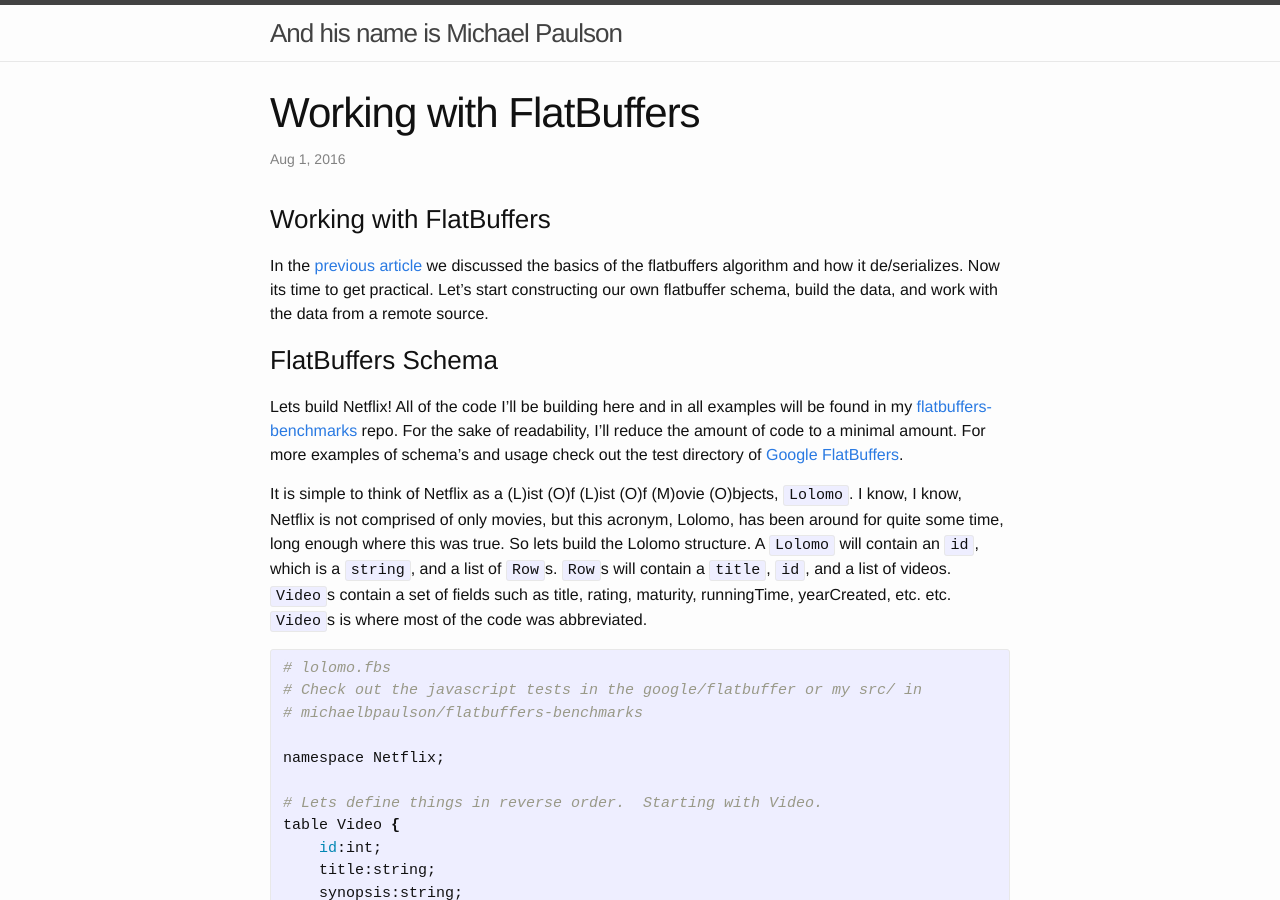
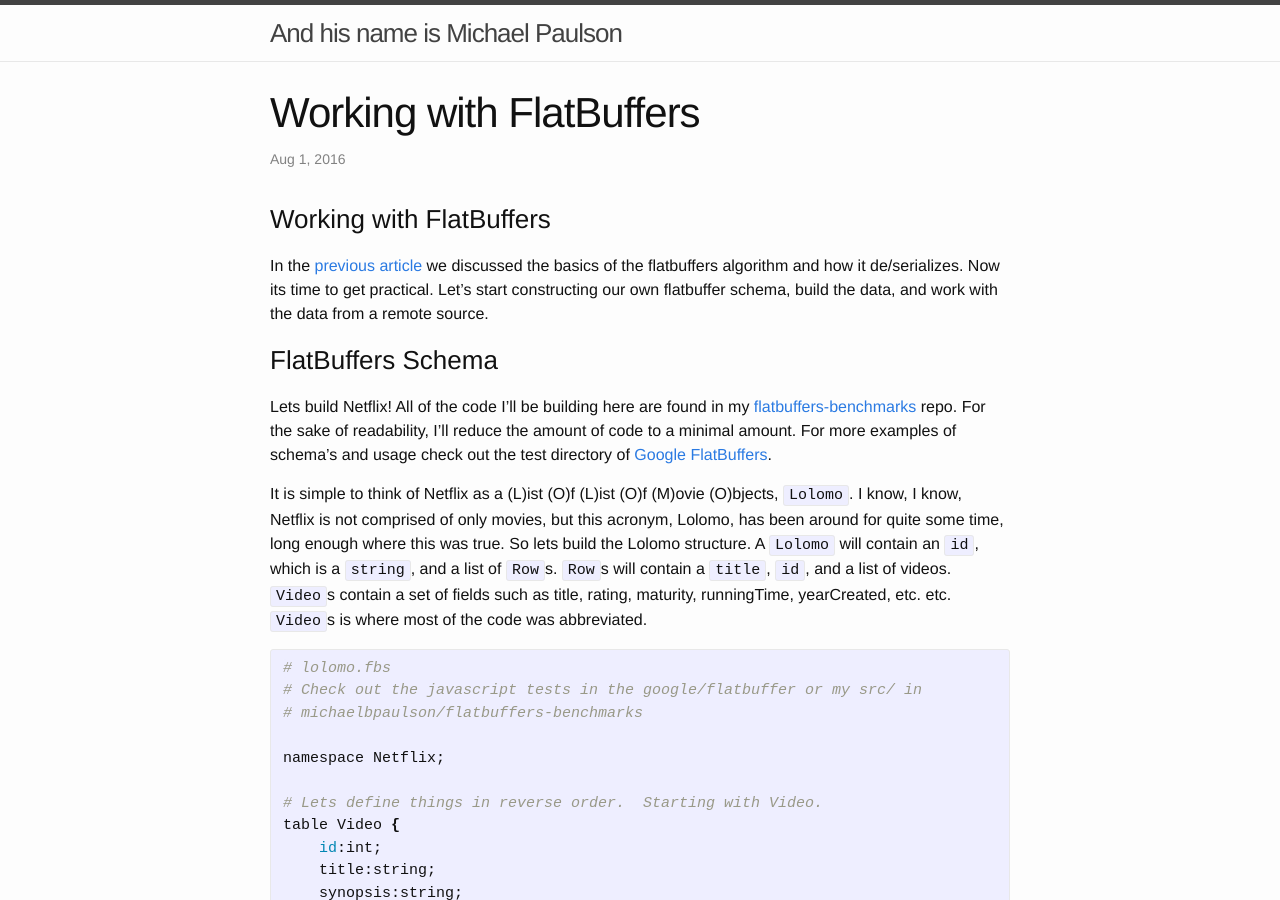
Before and after one commit to ThePrimeagen/michaelbpaulson.github.io, a Jekyll site: the page built from _posts/flatbuffers/2016-08-01-how-to-flatbuffer.markdown, in a window 1280 px wide and 900 px high. Built offline with Jekyll 4.4.1, drawn with Linux system fonts in a browser that asks for light colours.

Commit message:
nice sentence brah.

```diff
--- a/_posts/flatbuffers/2016-08-01-how-to-flatbuffer.markdown
+++ b/_posts/flatbuffers/2016-08-01-how-to-flatbuffer.markdown
@@ -11,7 +11,7 @@ In the [previous article](/flatbuffers/intro) we discussed the basics of the fla
 
 ### FlatBuffers Schema
 
-Lets build Netflix!  All of the code I'll be building here and in all examples will be found in my [flatbuffers-benchmarks](https://github.com/michaelbpaulson/flatbuffers-benchmarks) repo.  For the sake of readability, I'll reduce the amount of code to a minimal amount.  For more examples of schema's and usage check out the test directory of [Google FlatBuffers](https://github.com/google/flatbuffers).
+Lets build Netflix!  All of the code I'll be building here are found in my [flatbuffers-benchmarks](https://github.com/michaelbpaulson/flatbuffers-benchmarks) repo.  For the sake of readability, I'll reduce the amount of code to a minimal amount.  For more examples of schema's and usage check out the test directory of [Google FlatBuffers](https://github.com/google/flatbuffers).
 
 It is simple to think of Netflix as a (L)ist (O)f (L)ist (O)f (M)ovie (O)bjects, `Lolomo`.  I know, I know, Netflix is not comprised of only movies, but this acronym, Lolomo, has been around for quite some time, long enough where this was true.  So lets build the Lolomo structure.  A `Lolomo` will contain an `id`, which is a `string`, and a list of `Row`s.  `Row`s will contain a `title`, `id`, and a list of videos.  `Video`s contain a set of fields such as title, rating, maturity, runningTime, yearCreated, etc. etc.  `Video`s is where most of the code was abbreviated.
 
```
